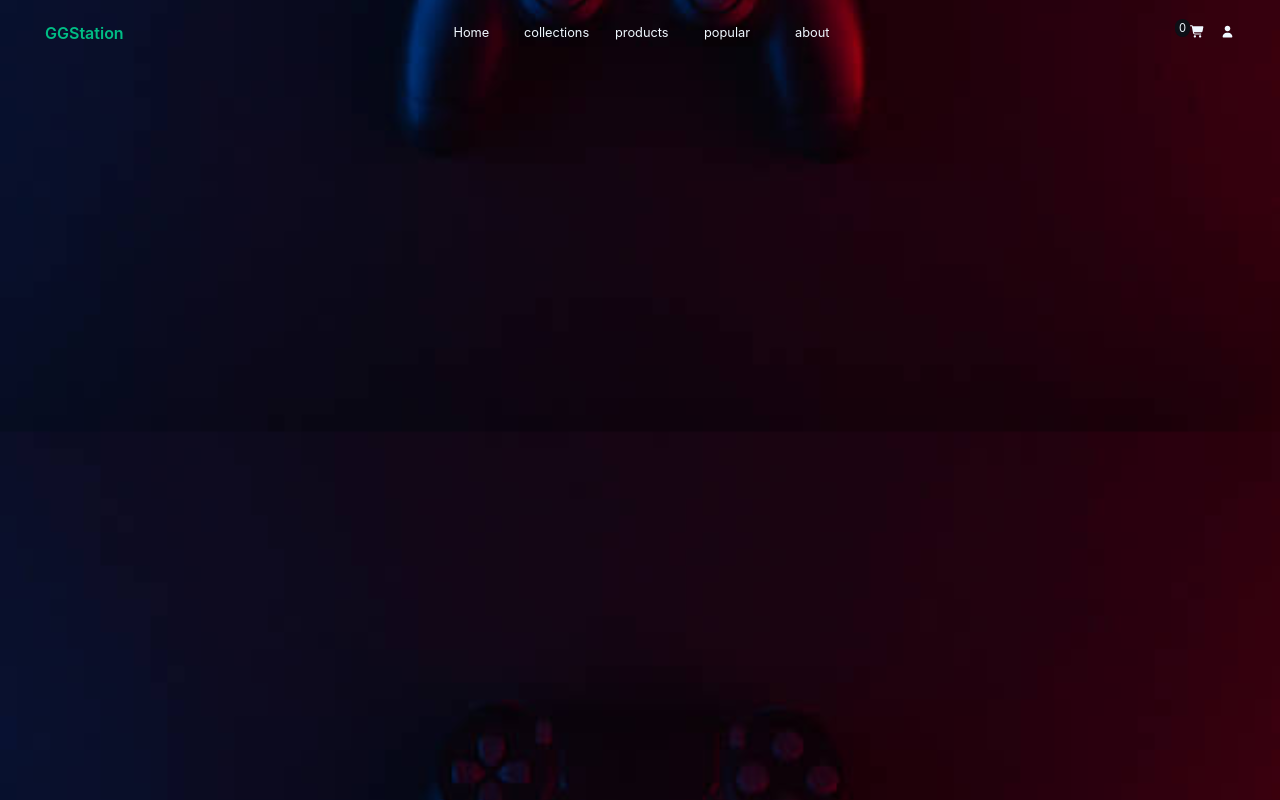
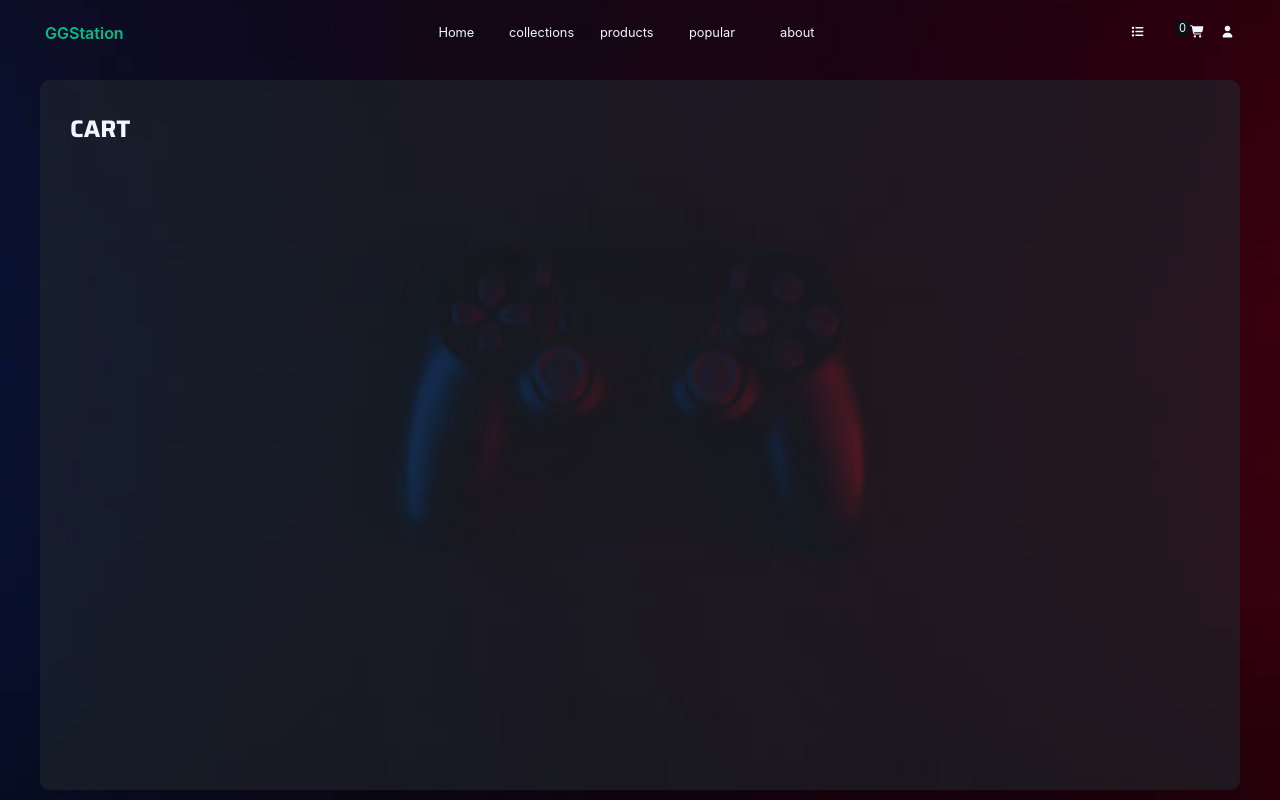
Before and after one commit to Choaib-Routbi/Ecommerce-website, a React (Vite) app: page /Ecommerce-website/cart in a window 1280 px wide. Built offline with nearby package versions, Linux system fonts and the light colour scheme; a web font is replaced by a local one.

Commit message:
acount and cart sections intiation

```diff
--- a/src/App.jsx
+++ b/src/App.jsx
@@ -8,7 +8,10 @@ import Collections from "./pages/collections";
 import Products from "./pages/products";
 import Popular from "./pages/popular";
 import About from "./pages/about";
+import Account from "./pages/Account";
+import Cart from "./pages/cart";
 import Navbar from "./components/navbar";
+
 
 function App() {
   return (
@@ -21,6 +24,8 @@ function App() {
         <Route path="/collections" element={<Collections />} />
         <Route path="/popular" element={<Popular />} />
         <Route path="/about" element={<About />} />
+        <Route path="/account" element={<Account/>} />
+        <Route path="/cart" element={<Cart />} />
       </Routes>
     </div>
     </CartCountProvider>
--- a/src/components/navbar.jsx
+++ b/src/components/navbar.jsx
@@ -30,7 +30,15 @@ function Navbar() {
 
   return (
     <nav className="navbar">
+    <NavLink
+              to="/"
+              className={({ isActive }) =>
+                isActive ? "nav-btn active" : "nav-btn"
+              }
+            >
       <div className="logo">GGStation</div>
+
+            </NavLink>
       <div className="nav-btns-container">
         {navtoggleARG ? (
           <>
@@ -99,19 +107,33 @@ function Navbar() {
           {incartCount}
         </span>
         </CartCountProvider>
-
-        <svg xmlns="http://www.w3.org/2000/svg" viewBox="0 0 640 640">
+        <NavLink
+              to="/cart"
+              className={({ isActive }) =>
+                isActive ? "nav-btn active" : "nav-btn"
+              }
+            >
+              <svg xmlns="http://www.w3.org/2000/svg" viewBox="0 0 640 640">
           !Font Awesome Free v7.1.0 by @fontawesome - https://fontawesome.com
           License - https://fontawesome.com/license/free Copyright 2025
           Fonticons, Inc.
           <path d="M24 48C10.7 48 0 58.7 0 72C0 85.3 10.7 96 24 96L69.3 96C73.2 96 76.5 98.8 77.2 102.6L129.3 388.9C135.5 423.1 165.3 448 200.1 448L456 448C469.3 448 480 437.3 480 424C480 410.7 469.3 400 456 400L200.1 400C188.5 400 178.6 391.7 176.5 380.3L171.4 352L475 352C505.8 352 532.2 330.1 537.9 299.8L568.9 133.9C572.6 114.2 557.5 96 537.4 96L124.7 96L124.3 94C119.5 67.4 96.3 48 69.2 48L24 48zM208 576C234.5 576 256 554.5 256 528C256 501.5 234.5 480 208 480C181.5 480 160 501.5 160 528C160 554.5 181.5 576 208 576zM432 576C458.5 576 480 554.5 480 528C480 501.5 458.5 480 432 480C405.5 480 384 501.5 384 528C384 554.5 405.5 576 432 576z" />
         </svg>
-        <svg xmlns="http://www.w3.org/2000/svg" viewBox="0 0 640 640">
+          </NavLink>
+        <NavLink
+              to="/account"
+              className={({ isActive }) =>
+                isActive ? "nav-btn active" : "nav-btn"
+              }
+            >
+              <svg xmlns="http://www.w3.org/2000/svg" viewBox="0 0 640 640">
           Font Awesome Pro v7.1.0 by @fontawesome - https://fontawesome.com
           License - https://fontawesome.com/license (Commercial License)
           Copyright 2025 Fonticons, Inc
           <path d="M320 312C386.3 312 440 258.3 440 192C440 125.7 386.3 72 320 72C253.7 72 200 125.7 200 192C200 258.3 253.7 312 320 312zM290.3 368C191.8 368 112 447.8 112 546.3C112 562.7 125.3 576 141.7 576L498.3 576C514.7 576 528 562.7 528 546.3C528 447.8 448.2 368 349.7 368L290.3 368z" />
         </svg>
+            </NavLink>
+
       </div>
     </nav>
   );
--- a/src/index.css
+++ b/src/index.css
@@ -572,7 +572,7 @@ body {
   }
 }
 .about-container {
-  height: fit-content;
+  height: calc(100vh - 70px);
   border: solid 1px #3f3c3c;
   margin-top: 20px;
   margin-bottom: 10px;
@@ -603,16 +603,79 @@ body {
     }
     p {
       font-family: "Inter", sans-serif;
-      margin-bottom: 100px;
+      margin-bottom: 70px;
       font-size: clamp(0.8rem, 1.3vw, 1.3rem);
       word-spacing: 2px;
       line-height: 22px;
     }
   }
 }
-.nav-toggle {
-  display: none;
-}
+.account-container {
+  height: calc(100vh - 70px);
+  border: solid 1px #3f3c3c;
+  margin-top: 20px;
+  margin-bottom: 10px;
+  padding: 10px 20px;
+  border-radius: 10px;
+  border: none;
+  background-color: var(--main-background);
+  background: transparent;
+  /* ------adjust-bg------- */
+  color: aliceblue;
+  box-sizing: border-box;
+  box-sizing: border-box;
+  overflow-x: hidden;
+
+  .account-container-content {
+    width: 100%;
+    height: 100%;
+    padding: 30px;
+    border-radius: 10px;
+    box-sizing: border-box;
+    background-color: var(--main-background);
+    /* background: transparent; */
+
+    .section-title {
+      margin: 0px;
+      color: aliceblue;
+      font-size: 1.5rem;
+      font-weight: 700;
+      text-transform: uppercase;
+      font-family: "Saira", sans-serif;
+    }}}
+.cart-container {
+  height: calc(100vh - 70px);
+  border: solid 1px #3f3c3c;
+  margin-top: 20px;
+  margin-bottom: 10px;
+  padding: 10px 20px;
+  border-radius: 10px;
+  border: none;
+  background-color: var(--main-background);
+  background: transparent;
+  /* ------adjust-bg------- */
+  color: aliceblue;
+  box-sizing: border-box;
+  box-sizing: border-box;
+  overflow-x: hidden;
+
+  .cart-container-content {
+    width: 100%;
+    height: 100%;
+    padding: 30px;
+    border-radius: 10px;
+    box-sizing: border-box;
+    background-color: var(--main-background);
+    /* background: transparent; */
+
+    .section-title {
+      margin: 0px;
+      color: aliceblue;
+      font-size: 1.5rem;
+      font-weight: 700;
+      text-transform: uppercase;
+      font-family: "Saira", sans-serif;
+    }}}
 @media (max-width: 700px) {
   .home-container {
     h1 {
--- /dev/null
+++ b/src/pages/account.jsx
@@ -0,0 +1,16 @@
+import React from "react";
+
+const Account = () => {
+
+    return(
+        <div className="section account">
+            <div className="account-container">
+            <div className="account-container-content">
+
+                <p className="section-title">account</p>
+            </div>
+            </div>
+        </div>
+    )
+}
+export default Account
--- /dev/null
+++ b/src/pages/cart.jsx
@@ -0,0 +1,15 @@
+import React from "react";
+
+const Cart = () => {
+
+    return (
+        <div className="section cart">
+            <div className="cart-container">
+            <div className="cart-container-content">
+                <p className="section-title">cart</p>
+            </div>
+            </div>
+        </div>
+    )
+}
+export default Cart
```
